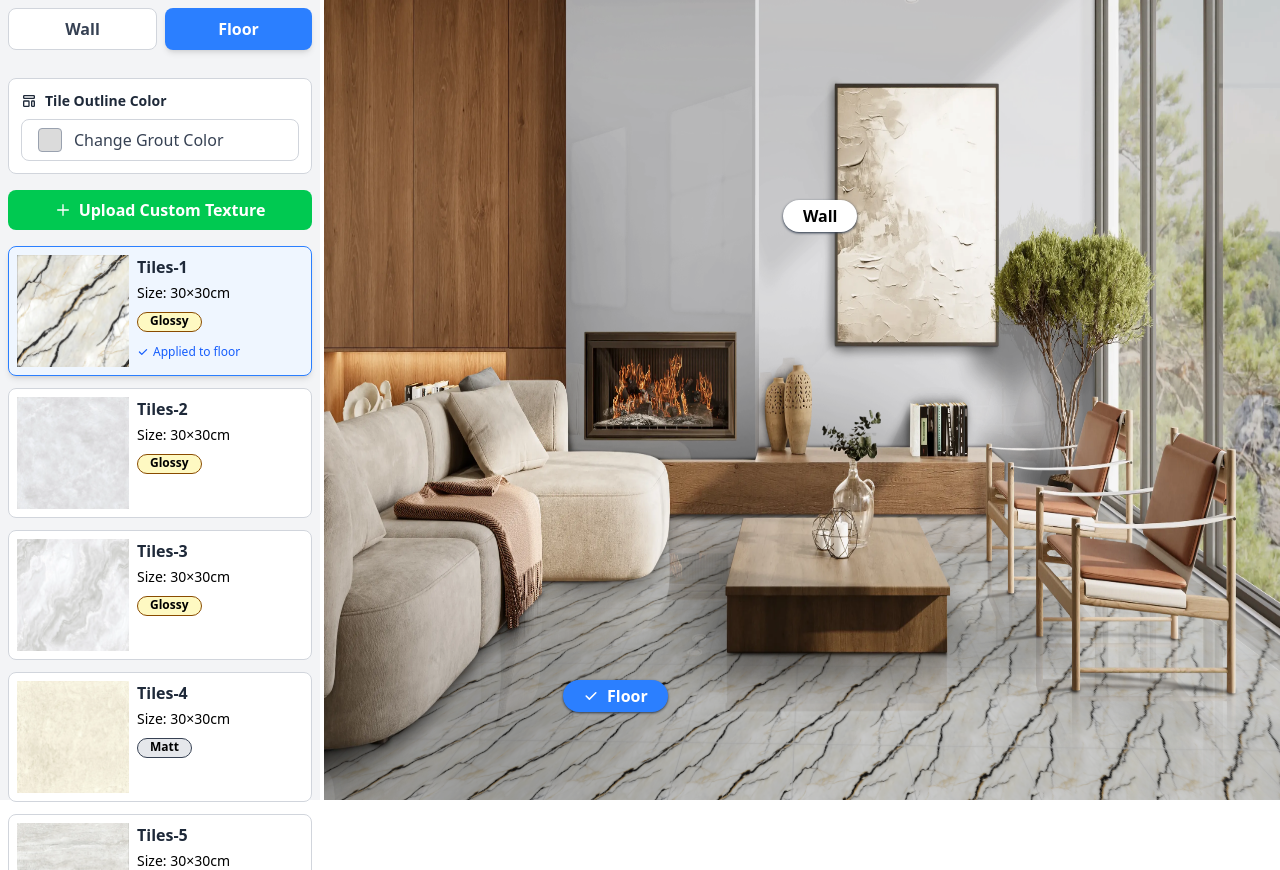
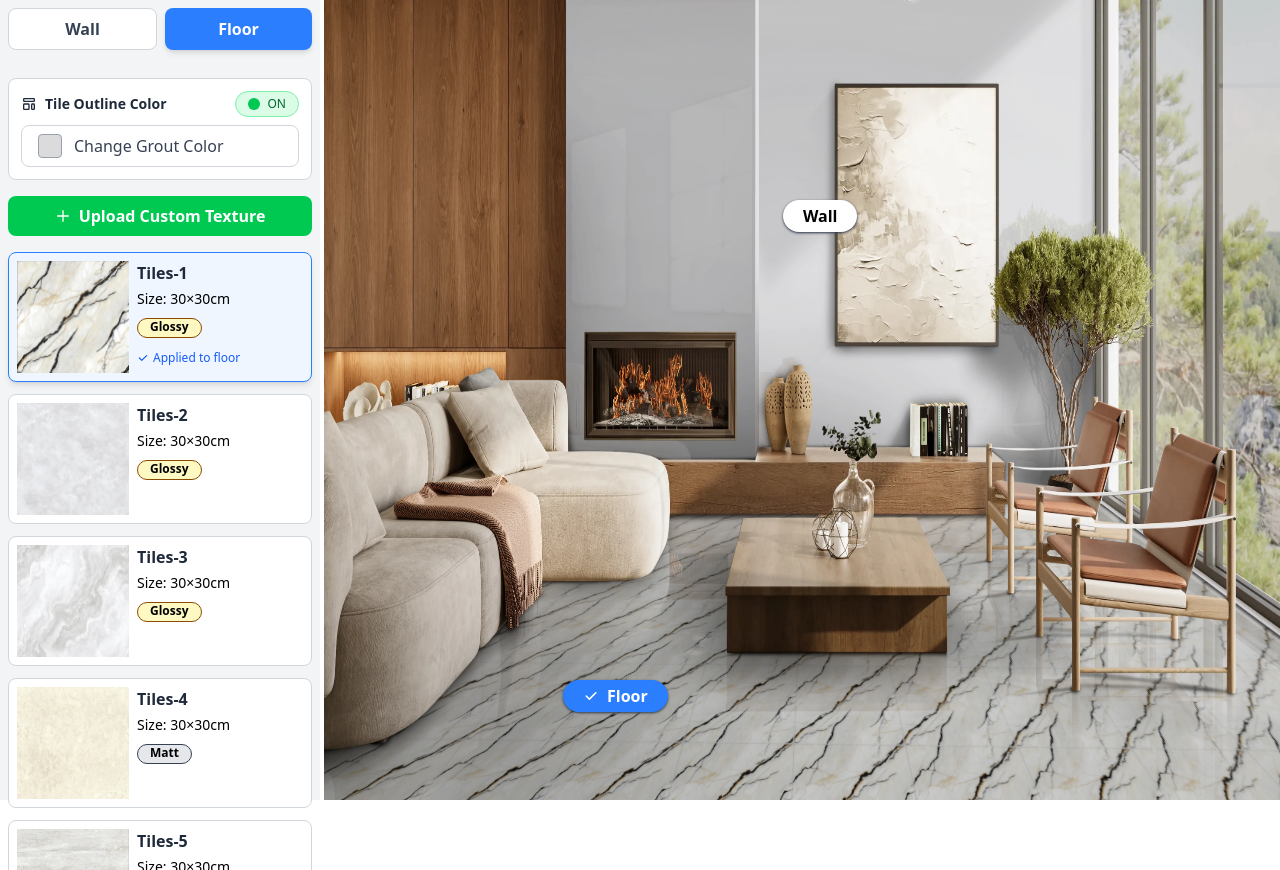
Before and after one commit to MuktadulIslam/room-visualizer-2D, a Next.js app: page / in a window 1280 px wide. Built offline with nearby package versions, Linux system fonts and the light colour scheme.

Commit message:
Now user can show and hide the grout

```diff
--- a/src/components/Sidebar.tsx
+++ b/src/components/Sidebar.tsx
@@ -19,6 +19,10 @@ export default function Sidebar() {
         setFloorGroutColor,
         wallGroutColor,
         setWallGroutColor,
+        showWallGrout,
+        setShowWallGrout,
+        showFloorGrout,
+        setShowFloorGrout,
         addCustomTexture,
         removeCustomTexture
     } = useTexture();
@@ -78,6 +82,7 @@ export default function Sidebar() {
                 {/* Grout Color Picker - Always visible */}
                 {(wallTexture || selectionType == 'floor') &&
                     (<div className="space-y-2 mb-4 p-3 bg-white border border-gray-300 rounded-lg">
+                        <div className="flex items-center justify-between">
                             <h3 className="font-semibold text-gray-800 text-sm flex items-center gap-2">
                                 <svg className="w-4 h-4" fill="none" stroke="currentColor" viewBox="0 0 24 24">
                                     <path strokeLinecap="round" strokeLinejoin="round" strokeWidth={2} d="M4 5a1 1 0 011-1h14a1 1 0 011 1v2a1 1 0 01-1 1H5a1 1 0 01-1-1V5zM4 13a1 1 0 011-1h6a1 1 0 011 1v6a1 1 0 01-1 1H5a1 1 0 01-1-1v-6zM16 13a1 1 0 011-1h2a1 1 0 011 1v6a1 1 0 01-1 1h-2a1 1 0 01-1-1v-6z" />
@@ -85,6 +90,23 @@ export default function Sidebar() {
                                 Tile Outline Color
                             </h3>
 
+                            {/* Grout Toggle Button */}
+                            <button
+                                onClick={() => selectionType === 'wall' ? setShowWallGrout(!showWallGrout) : setShowFloorGrout(!showFloorGrout)}
+                                className={`flex items-center gap-2 px-3 py-1 rounded-full text-xs font-medium transition-all duration-200 ${(selectionType === 'wall' ? showWallGrout : showFloorGrout)
+                                    ? 'bg-green-100 text-green-800 border border-green-300'
+                                    : 'bg-gray-100 text-gray-600 border border-gray-300'
+                                    }`}
+                                title={`${(selectionType === 'wall' ? showWallGrout : showFloorGrout) ? 'Hide' : 'Show'} grout lines for ${selectionType}`}
+                            >
+                                <div className={`w-3 h-3 rounded-full transition-all duration-200 ${(selectionType === 'wall' ? showWallGrout : showFloorGrout) ? 'bg-green-500' : 'bg-gray-400'}`}></div>
+                                {(selectionType === 'wall' ? showWallGrout : showFloorGrout) ? 'ON' : 'OFF'}
+                            </button>
+                        </div>
+
+                        {/* Only show grout color picker when grout is visible */}
+                        {(selectionType === 'wall' ? showWallGrout : showFloorGrout) && (
+                            <>
                                 {!showGroutColorPicker ? (
                                     <button
                                         onClick={() => setShowGroutColorPicker(true)}
@@ -121,6 +143,15 @@ export default function Sidebar() {
                                                 Close
                                             </button>
                                         </div>
+                                    </div>
+                                )}
+                            </>
+                        )}
+
+                        {/* Message when grout is hidden */}
+                        {!(selectionType === 'wall' ? showWallGrout : showFloorGrout) && (
+                            <div className="p-2 bg-yellow-50 border border-yellow-200 rounded text-xs text-yellow-700">
+                                Grout lines are currently hidden for {selectionType}
                             </div>
                         )}
                     </div>
--- a/src/components/room/Room.tsx
+++ b/src/components/room/Room.tsx
@@ -9,7 +9,8 @@ const repetitionThreshold = 2 / 5;
 // Function to create texture with grout lines
 const createTextureWithGrout = (
     baseTexture: { image: CanvasImageSource },
-    groutColor: string
+    groutColor: string,
+    showGrout: boolean
 ): CanvasTexture => {
     const canvas = document.createElement('canvas');
     const ctx = canvas.getContext('2d');
@@ -27,6 +28,21 @@ const createTextureWithGrout = (
         return new CanvasTexture(fallbackCanvas);
     }
 
+    // If grout is disabled, just draw the base texture without grout lines
+    if (!showGrout) {
+        if (baseTexture && baseTexture.image instanceof HTMLImageElement) {
+            ctx.drawImage(baseTexture.image, 0, 0, resolution, resolution);
+        } else {
+            // Fallback: draw a simple texture pattern
+            ctx.fillStyle = '#ffffff';
+            ctx.fillRect(0, 0, resolution, resolution);
+
+            // Add some texture variation
+            ctx.fillStyle = '#f0f0f0';
+            ctx.fillRect(resolution * 0.1, resolution * 0.1,
+                        resolution * 0.8, resolution * 0.8);
+        }
+    } else {
         // Calculate grout width (2mm equivalent)
         const groutWidth = 4; // pixels at this resolution
 
@@ -53,6 +69,7 @@ const createTextureWithGrout = (
             ctx.fillRect(tileX + tileWidth * 0.1, tileY + tileHeight * 0.1,
                         tileWidth * 0.8, tileHeight * 0.8);
         }
+    }
 
     // Create and return the new texture
     const finalTexture = new CanvasTexture(canvas);
@@ -64,7 +81,7 @@ const createTextureWithGrout = (
 
 // Wall Component
 const Wall = ({ height, width, position }: { height: number; width: number; position: [number, number, number] }) => {
-    const { wallTexture, wallColor, wallGroutColor } = useTexture();
+    const { wallTexture, wallColor, wallGroutColor, showWallGrout } = useTexture();
 
     console.log('Wall - wallTexture:', wallTexture);
 
@@ -76,11 +93,18 @@ const Wall = ({ height, width, position }: { height: number; width: number; posi
             return null;
         }
 
+        let texture;
+
+        if (showWallGrout) {
             // Create texture with grout lines
-        const texture = createTextureWithGrout(baseTexture, wallGroutColor);
+            texture = createTextureWithGrout(baseTexture, wallGroutColor, true);
+        } else {
+            // Use original texture directly without any processing
+            texture = baseTexture.clone();
+        }
 
         // Configure texture mapping
-        if (texture instanceof CanvasTexture && wallTexture.size) {
+        if (wallTexture.size) {
             const repeatX = (width * 100) / wallTexture.size[0] * repetitionThreshold;
             const repeatY = (height * 100) / wallTexture.size[1] * repetitionThreshold;
             console.log('Wall texture repeats:', repeatX, repeatY);
@@ -91,7 +115,7 @@ const Wall = ({ height, width, position }: { height: number; width: number; posi
         }
 
         return texture;
-    }, [baseTexture, wallTexture, wallGroutColor, width, height]);
+    }, [baseTexture, wallTexture, wallGroutColor, showWallGrout, width, height]);
 
     if (!wallTexture?.texture_img) {
         return (
@@ -112,7 +136,7 @@ const Wall = ({ height, width, position }: { height: number; width: number; posi
 
 // Floor Component - FIXED
 const Floor = ({ length, width }: { length: number; width: number }) => {
-    const { floorTexture, floorGroutColor } = useTexture();
+    const { floorTexture, floorGroutColor, showFloorGrout } = useTexture();
 
     // Always call useLoader hook with a fallback texture
     const baseTexture = useLoader(TextureLoader, floorTexture?.texture_img || '/textures/floor/tiles1_glossy.webp');
@@ -120,11 +144,18 @@ const Floor = ({ length, width }: { length: number; width: number }) => {
     const finalTexture = useMemo(() => {
         if (!floorTexture) return baseTexture;
 
+        let texture;
+
+        if (showFloorGrout) {
             // Create texture with grout lines
-        const texture = createTextureWithGrout(baseTexture, floorGroutColor);
+            texture = createTextureWithGrout(baseTexture, floorGroutColor, true);
+        } else {
+            // Use original texture directly without any processing
+            texture = baseTexture.clone();
+        }
 
         // Configure texture mapping - FIXED CALCULATION
-        if (texture instanceof CanvasTexture && floorTexture.size) {
+        if (floorTexture.size) {
             // Convert floor dimensions from Three.js units to centimeters
             // Assuming 1 Three.js unit = 100cm for proper scaling
             const floorLengthCm = length * 100;
@@ -143,7 +174,8 @@ const Floor = ({ length, width }: { length: number; width: number }) => {
                 floorDimensionsCm: { length: floorLengthCm, width: floorWidthCm },
                 tileSize: floorTexture.size,
                 tilesCount: { x: tilesAlongLength, y: tilesAlongWidth },
-                finalRepeats: { x: repeatX, y: repeatY }
+                finalRepeats: { x: repeatX, y: repeatY },
+                groutVisible: showFloorGrout
             });
 
             texture.wrapS = RepeatWrapping;
@@ -152,7 +184,7 @@ const Floor = ({ length, width }: { length: number; width: number }) => {
         }
 
         return texture;
-    }, [baseTexture, floorTexture, floorGroutColor, length, width]);
+    }, [baseTexture, floorTexture, floorGroutColor, showFloorGrout, length, width]);
 
     return (
         <Plane
--- a/src/context/TextureContext.tsx
+++ b/src/context/TextureContext.tsx
@@ -64,6 +64,12 @@ interface TextureContextType {
   setFloorGroutColor: (color: string) => void;
   wallGroutColor: string;
   setWallGroutColor: (color: string) => void;
+
+  // Grout visibility toggle - separate for wall and floor
+  showWallGrout: boolean;
+  setShowWallGrout: (show: boolean) => void;
+  showFloorGrout: boolean;
+  setShowFloorGrout: (show: boolean) => void;
 
   // Helper methods
   getSelectedTexture: () => Texture | null;
@@ -179,6 +185,10 @@ export const TextureProvider: React.FC<{ children: ReactNode }> = ({ children })
   // Single grout color property
   const [floorGroutColor, setFloorGroutColor] = useState<string>('#dbdbdb'); // Deep off-white default
   const [wallGroutColor, setWallGroutColor] = useState<string>('#dbdbdb'); // Deep off-white default
+
+  // Grout visibility toggle - separate for wall and floor
+  const [showWallGrout, setShowWallGrout] = useState<boolean>(true);
+  const [showFloorGrout, setShowFloorGrout] = useState<boolean>(true);
 
   // Note: Custom textures are stored in memory during the session
   // In a real application, you would persist these to a database or localStorage
@@ -298,6 +308,10 @@ export const TextureProvider: React.FC<{ children: ReactNode }> = ({ children })
     setFloorGroutColor,
     wallGroutColor,
     setWallGroutColor,
+    showWallGrout,
+    setShowWallGrout,
+    showFloorGrout,
+    setShowFloorGrout,
     getSelectedTexture,
     getSelectedWallColor,
     selectTexture,
```
Lines whose indentation alone changed are shown as unchanged.
